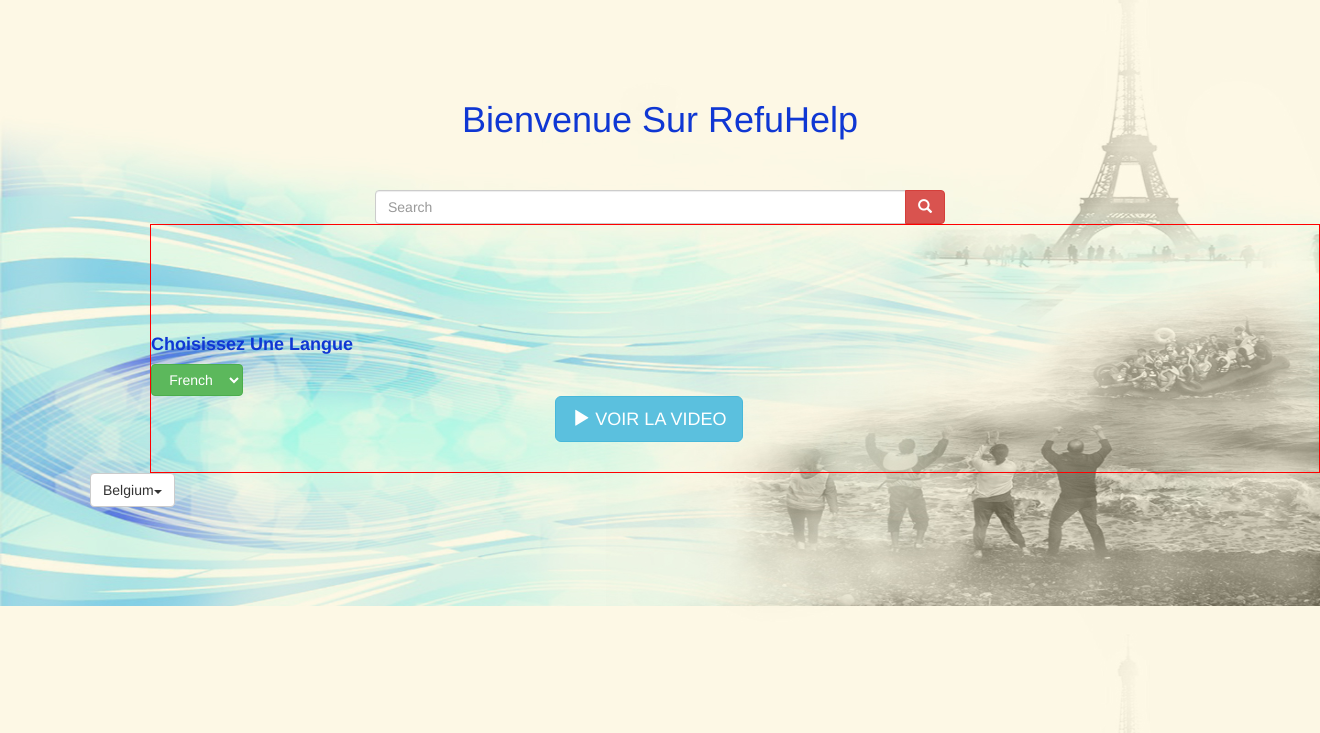
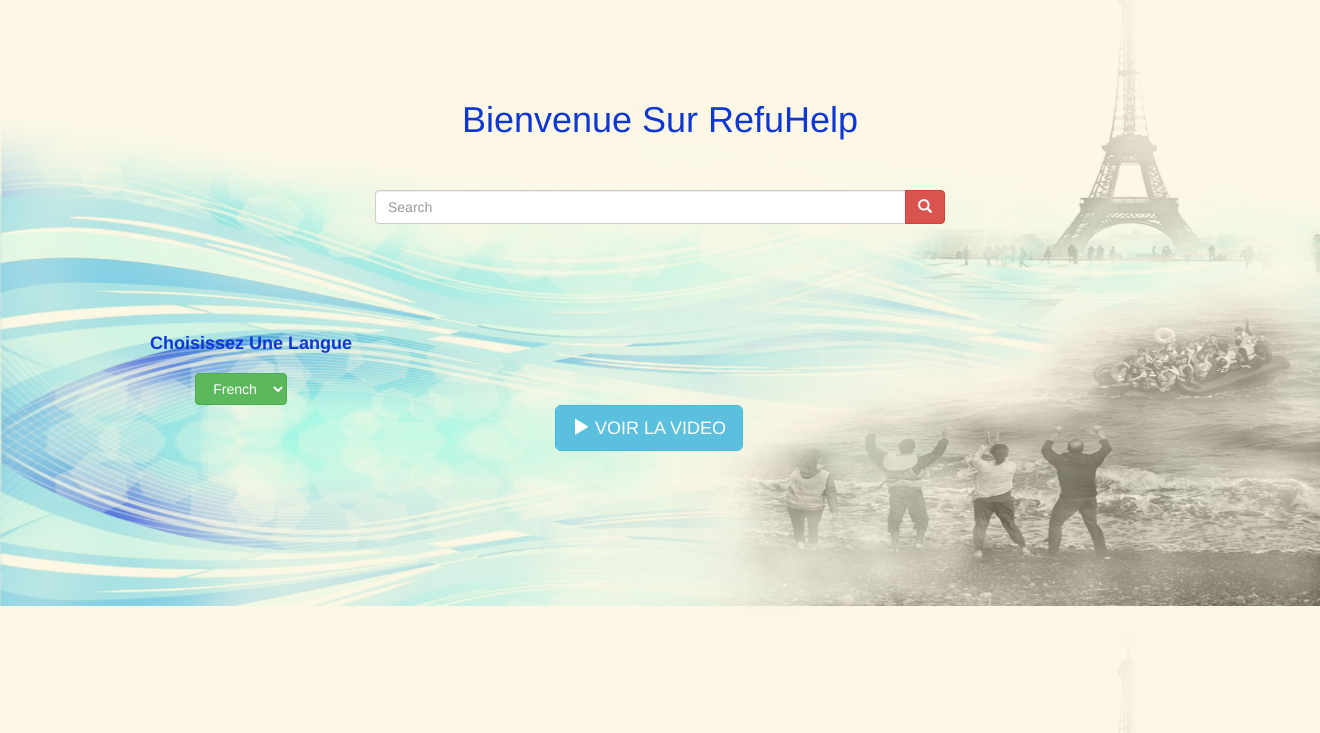
Before and after one commit to ELmardi2/RefuHelp, a PHP site: page /refuhelp-accueil/index.php in a window 1320 px wide. Shown: the part 67-800 px from the top of the page. Run offline with PHP 8.4, Linux system fonts and the light colour scheme; some libraries are stand-ins or nearby versions.

Commit message:
some changes in language button

```diff
--- a/refuhelp-accueil/css/style.css
+++ b/refuhelp-accueil/css/style.css
@@ -7,11 +7,13 @@ body {
     background-size: 100% 100%;
 }
 
+
 /* navigation bar */
 
 .logo {
     display: inline-block;
 }
+
 .navigation-bar ul {
     padding: 0px;
     margin: 0px;
@@ -20,15 +22,17 @@ body {
     vertical-align: top;
     list-style-type: none;
     float: right;
-
 }
 
+
 /* Welcome title */
+
 .welcome-am {
     text-align: center;
     color: #0f37d3;
     margin-top: 100px;
 }
+
 
 /* Search box */
 
@@ -42,19 +46,31 @@ body {
     margin-right: auto;
 }
 
+
 /* Language Translate */
 
 .lang {
     margin-left: 60px;
 }
-.am-select {
+
+.am-row {
     padding-top: 100px;
     padding-bottom: 30px;
-  	border: 1px solid red;
+
 }
+
+.am-col-lang {
+    margin-left: 20px;
+}
+#am-select {
+    margin-left: 45px;
+    margin-top: 20px;
+}
+
 .choose-lang {
     font-weight: bold;
     color: #0f37d3;
 }
 
+
 /* View video */
--- a/refuhelp-accueil/index.php
+++ b/refuhelp-accueil/index.php
@@ -54,10 +54,10 @@
 			<!-- Language Translate -->
 
 		    <div class="container lang">
-		    	<div class="row am-select">
+		    	<div class="row am-row">
 		    		<div col-xs-6 col-sm-3 left>
 		    			<h4 class="choose-lang">Choisissez Une Langue</h4>
-		    			<div>
+			    		<div id="am-select">
 			    			<select class="btn btn-success btn-select">
 			    				<option>French</option>
 			    				<option>English</option>
@@ -75,10 +75,5 @@
 		    	</div>
 
 		    </div>
-
-			<div class="btn-group">
-				<button type="button" class="btn btn-default dropdown-toggle" data-toggle="dropdown" aria-haspopup="true" aria-expanded="false">Belgium<span class="caret"></span></button>
-				<ul class="dropdown-menu scrollable-menu"
-			</div>
 	</body>
 </html>
```
Lines whose indentation alone changed are shown as unchanged.
